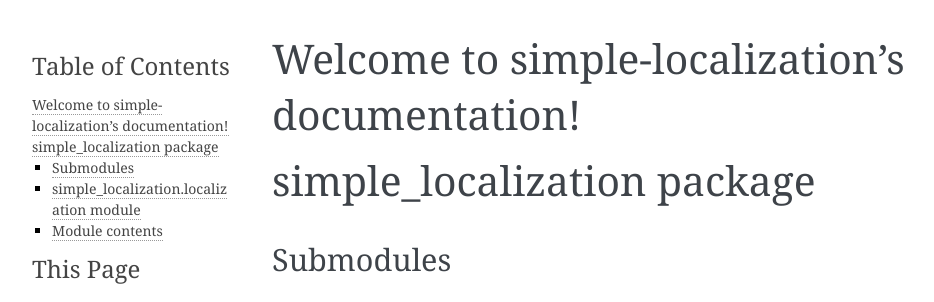
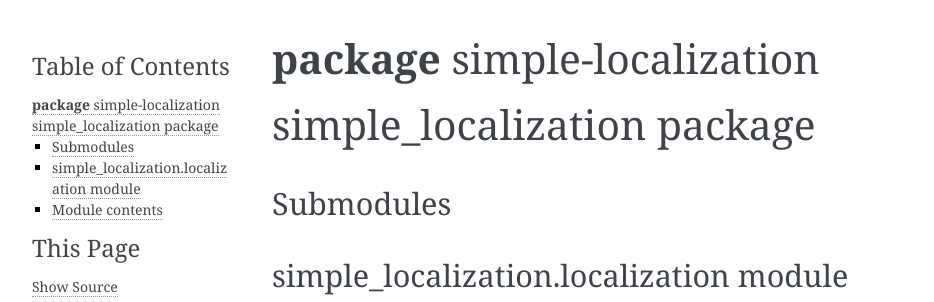
Before and after one commit to MyselfLeo/simple-localization, a Sphinx documentation site: the page built from docs/index.rst, in a window 1280 px wide, cut to the strip 0-302 px from the top of the page. Shown: the whole strip, without its empty margins (148-1082 px from the left). Built offline with Sphinx 7.4.7, drawn with Linux system fonts in a browser that asks for light colours.

Commit message:
edited index.rst

```diff
--- a/docs/index.rst
+++ b/docs/index.rst
@@ -3,12 +3,7 @@
    You can adapt this file completely to your liking, but it should at least
    contain the root `toctree` directive.
 
-Welcome to simple-localization's documentation!
+**package** simple-localization
 ===============================================
 
-.. toctree::
-   :maxdepth: 2
-   :caption: Contents:
-
-
 .. include:: simple_localization.rst
```
